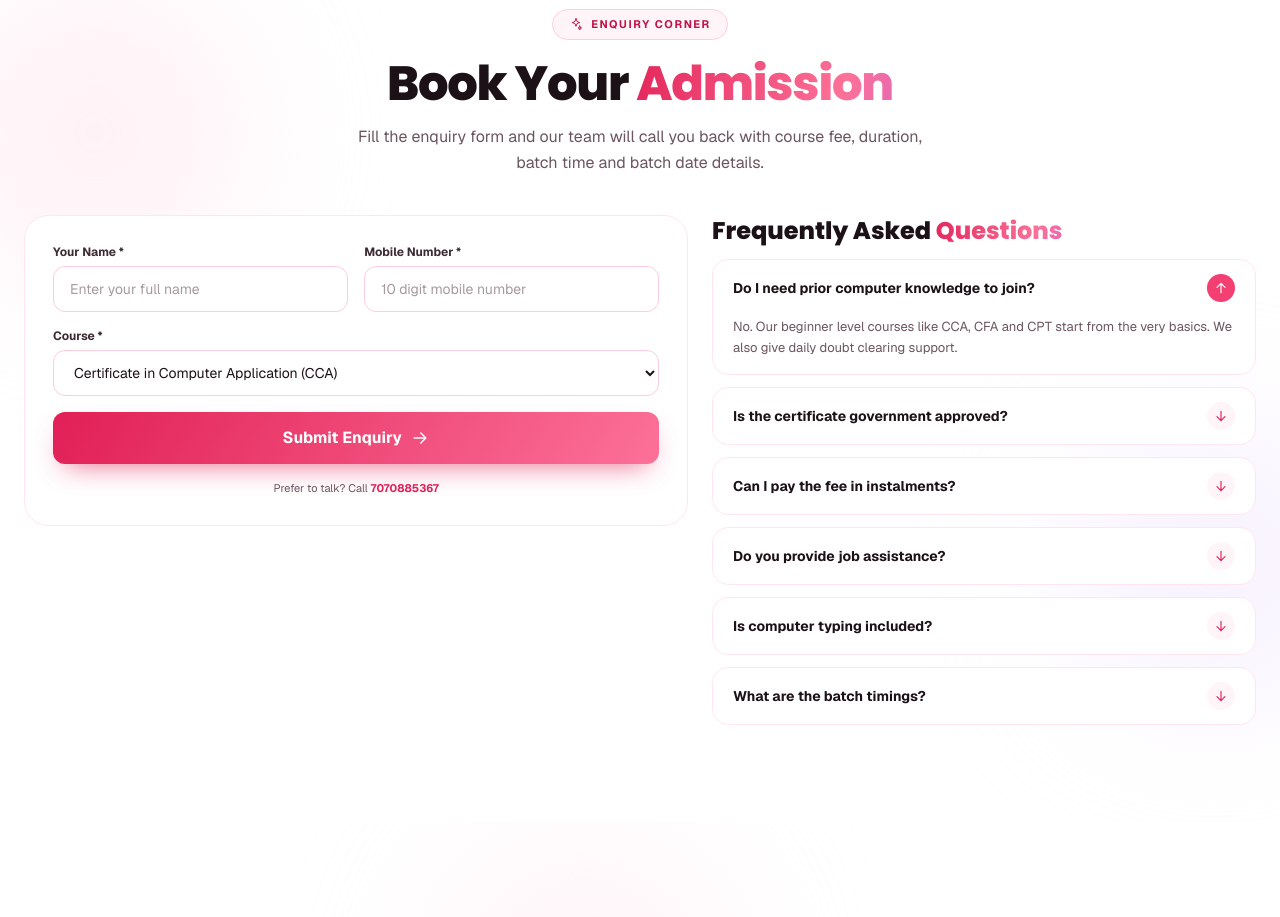
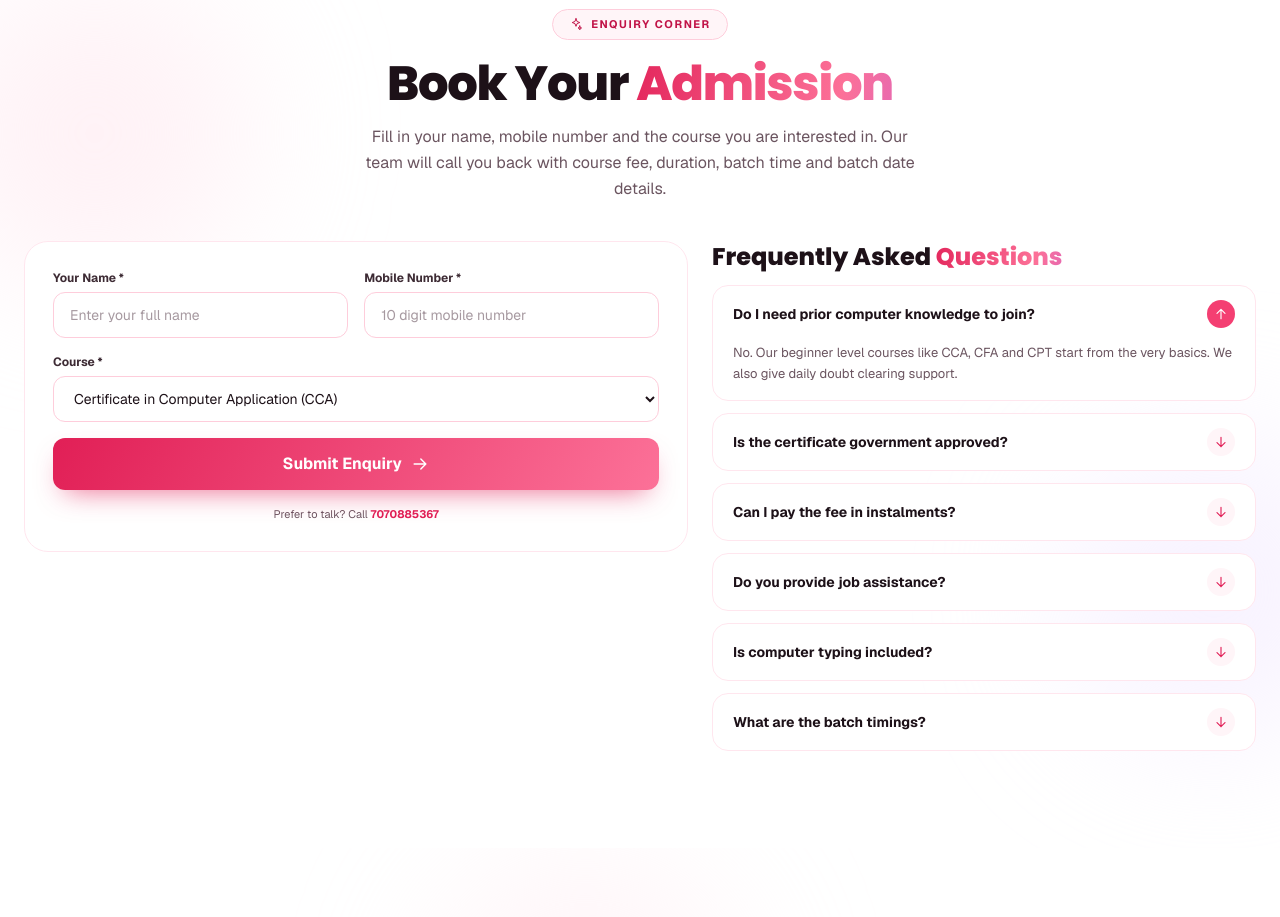
Before and after one commit to Raushan-Ranjan-Radhaye/BICT-Computer-website-bikhana-pahari-patna, a Next.js app: page / in a window 1280 px wide. Shown: the part 6900-7817 px from the top of the page. Built offline with nearby package versions, Linux system fonts and the light colour scheme.

Commit message:
ui impove project

```diff
--- a/src/app/components/Enquiry.tsx
+++ b/src/app/components/Enquiry.tsx
@@ -89,8 +89,8 @@ export default function Enquiry() {
             Book Your <span className="text-gradient">Admission</span>
           </h2>
           <p className="mx-auto mt-4 max-w-xl text-sm leading-relaxed text-ink-500 sm:text-base">
-            Fill the enquiry form and our team will call you back with course fee, duration, batch time and batch date
-            details.
+            Fill in your name, mobile number and the course you are interested in. Our team will call you
+            back with course fee, duration, batch time and batch date details.
           </p>
         </Reveal>
 
```
